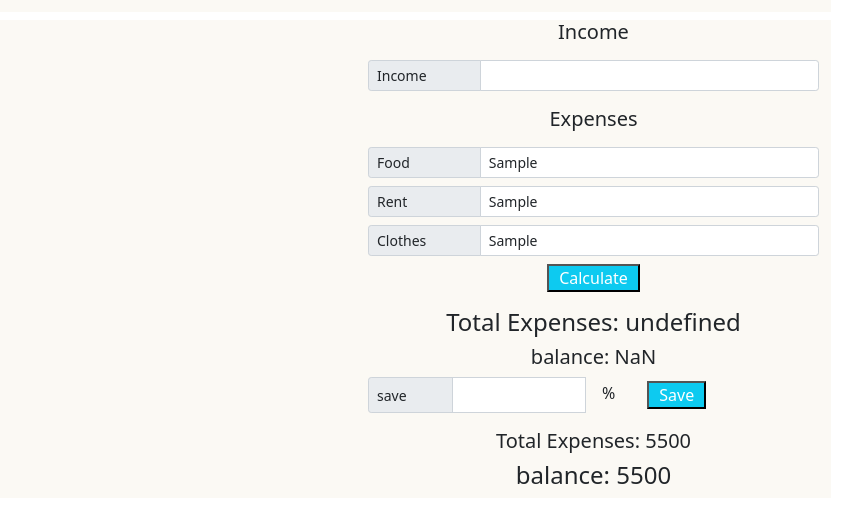
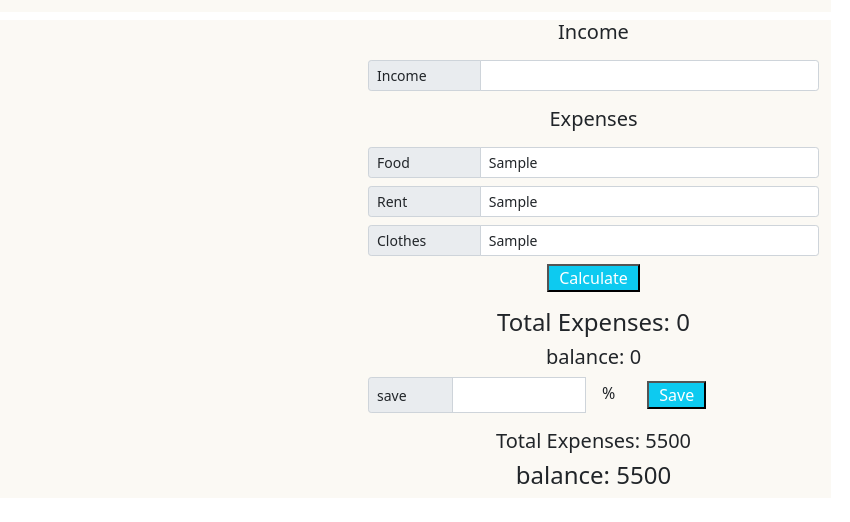
Before and after one commit to shafiul-naim/income-expense-management, a plain HTML site: page index.html in a window 1280 px wide. Both pictures are taken after typing "Sample", "Sample", "Sample" into the empty fields and a click on the button "Calculate". Shown: the part 58-580 px from the top of the page, without its empty margins (379-1229 px from the left). Drawn offline with nearby package versions, Linux system fonts and the light colour scheme.

Commit message:
image miracle

```diff
--- a/index.html
+++ b/index.html
@@ -17,7 +17,7 @@
     </header>
     <main>
         <section class="container my-2">
-            <div class="row d-flex justify-content-center align-items-center">
+            <div class="row">
                 <div class="col-md-7 ">
                     <img class="banner img-fluid" src="img/banner.jpg" alt="">
                 </div>
--- a/js/app.js
+++ b/js/app.js
@@ -1,8 +1,8 @@
 const calculateBtn = document.getElementById('calculate-btn').addEventListener('click',function(){
     const incomeInput = document.getElementById('income-input');
     const income = incomeInput.value;
-
-    const foodExpense = parseInt(expenseList('food-expense'));
+    if(income > 0){
+        const foodExpense = parseInt(expenseList('food-expense'));
     const rentExpense = parseInt(expenseList('rent-expense'));
     const clothesExpense = parseInt(expenseList('clothes-expense'));
 
@@ -13,6 +13,8 @@ const calculateBtn = document.getElementById('calculate-btn').addEventListener('
     const myBalance = document.getElementById('remaining-balance');
     myBalanceAmount = income - myExpense;
     myBalance.innerText = myBalanceAmount;
+    }
+
 })
 
 
```
